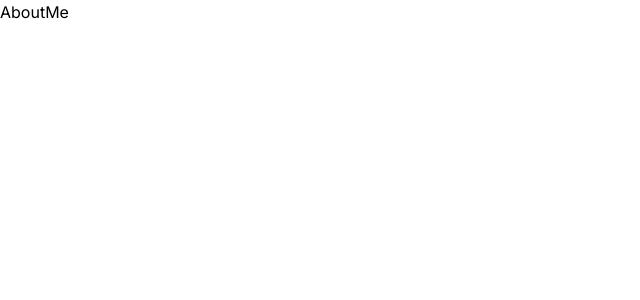
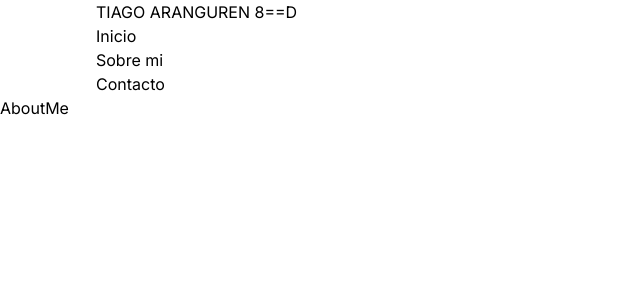
Before and after one commit to Seraquesada/portfolio-tiki, a Next.js app: page /about-me in a window 1280 px wide. Shown: the top 300 px of the page, without its empty margins (0-640 px from the left). Built offline with nearby package versions, Linux system fonts and the light colour scheme.

Commit message:
change in layout

```diff
--- a/src/app/layout.tsx
+++ b/src/app/layout.tsx
@@ -1,6 +1,7 @@
 import { Inter } from 'next/font/google'
 import './globals.css'
 import type { Metadata } from 'next'
+import Navbar from '@/components/Navbar'
 
 const inter = Inter({ subsets: ['latin'] })
 
@@ -16,7 +17,10 @@ export default function RootLayout({
 }>) {
 	return (
 		<html lang="en">
-			<body className={inter.className}>{children}</body>
+			<body className={inter.className}>
+				<Navbar/>
+				<main>{children} </main>
+			</body>
 		</html>
 	)
 }
--- a/src/app/page.tsx
+++ b/src/app/page.tsx
@@ -1,8 +1,11 @@
+import { imgs } from '@/img.js'
+import MyImage from "@/components/Image"
 export default function Home() {
 	return (
-		<main className=" flex min-h-screen flex-col items-center justify-between p-24 ">
+		<main className=" flex min-h-screen flex-col items-center justify-between  ">
 			<div className="columns-1 gap-5 sm:columns-2 lg:columns-3 lg:gap-8 xl:columns-4 [&>img:not(:first-child)]:mt-5 lg:[&>img:not(:first-child)]:mt-8">
-
+				{imgs.map(img => <MyImage key={img.text} src={img.src} text={img.text} alt={img.text}/>
+				)}
 			</div>
 		</main>
 	)
```
